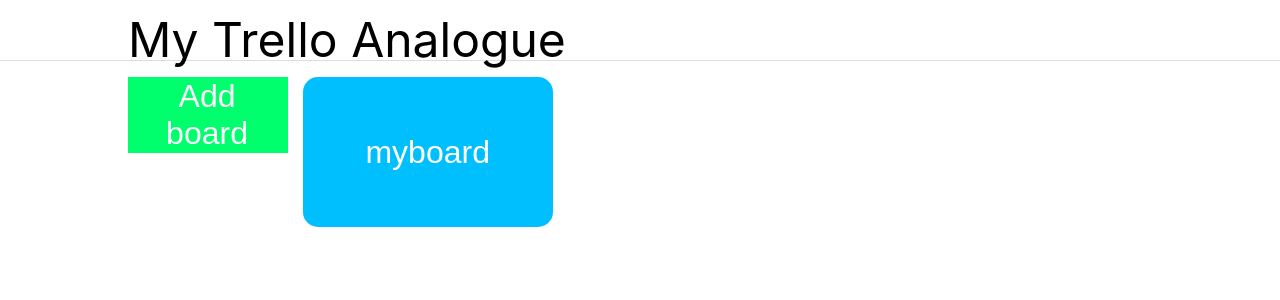
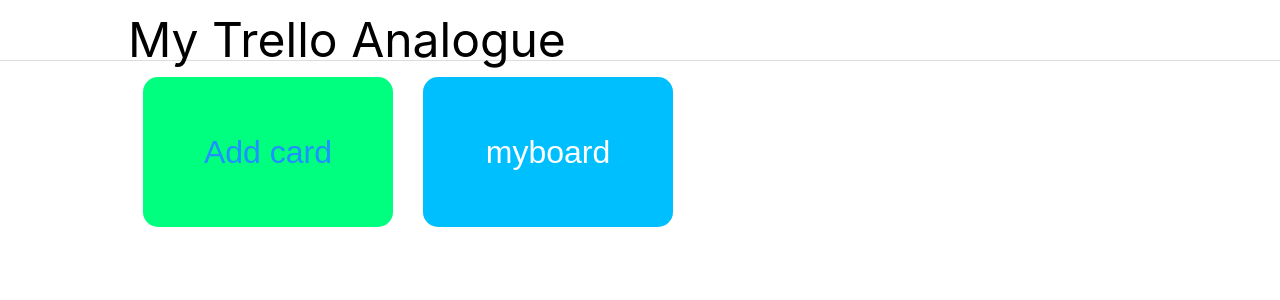
Before and after one commit to summerlightningman/my-trello-analogue, a React (Create React App) app: page / in a window 1280 px wide. Shown: the top 300 px of the page. Built offline with nearby package versions, Linux system fonts and the light colour scheme.

Commit message:
Added styled-components for BoardListItemAdd

```diff
--- a/src/components/Board/board-list-item-add/board-list-item-add.css
+++ /dev/null
@@ -1,30 +0,0 @@
-.board-list-item-add {
-    background: #00ff6c;
-}
-
-.board-list-item-add__btn {
-    width: 99%;
-    height: 99%;
-    background: transparent;
-    border: none;
-    color: white;
-    font-size: 2rem;
-    cursor: pointer;
-    outline: none;
-}
-
-.board-list-item-add__btn:hover {
-    color: #EEE;
-}
-
-.board-list-item-add__input {
-    width: 75%;
-    margin-top: 20px;
-    border: none;
-    background: transparent;
-    outline: none;
-    border-bottom: 1px solid #FFF;
-    color: white;
-    padding: 3px 5px;
-    font-size: 1.75rem;
-}
--- a/src/components/Board/board-list-item-add/board-list-item-add.tsx
+++ b/src/components/Board/board-list-item-add/board-list-item-add.tsx
@@ -1,20 +1,55 @@
 import {FC, FormEventHandler, KeyboardEventHandler, MouseEventHandler} from 'react';
+import styled from "styled-components";
 
 import {useTypedSelector} from "../../../hooks/useTypedSelector";
 import {useDispatch} from "react-redux";
 import {BoardActionTypes} from "../../../store/types/board";
 import {Board} from "../../../types/board";
 
-import './board-list-item-add.css';
+import {BoardCard, BoardCardLabel} from "../board-card";
+
+
+const BoardItemAdd = styled(BoardCard)`
+  background: #00FF7F;
+
+  &:hover {
+    background: #3CB371;
+  }
+`;
+
+const BoardItemAddLabel = styled(BoardCardLabel)`
+  color: #1E90FF;
+`;
+
+const BoardItemAddButton = styled.button`
+  border: none;
+  background: transparent;
+  color: white;
+  width: 100%;
+  height: 100%;
+  cursor: pointer;
+
+  &:hover ${BoardItemAddLabel} {
+    color: white;
+  }
+`;
+
+const BoardItemAddForm = styled(BoardCard)`
+  width: 100%;
+  height: 100%;
+
+  background: transparent;
+`;
+
 
 const BoardListItemAdd: FC = () => {
     const {newBoardName, boardList, isAddingBoard} = useTypedSelector(state => state.board);
     const dispatch = useDispatch();
 
-    const switchIsAddingBoard: MouseEventHandler<HTMLButtonElement> = () =>
+    const switchIsAddingBoard: MouseEventHandler<HTMLButtonElement | HTMLLIElement> = () =>
         dispatch({type: BoardActionTypes.SWITCH_IS_ADDING_BOARD, payload: !isAddingBoard});
 
-    const handleInput:  FormEventHandler<HTMLInputElement> = e =>
+    const handleInput: FormEventHandler<HTMLInputElement> = e =>
         dispatch({type: BoardActionTypes.SET_NEW_BOARD_NAME, payload: e.currentTarget.value});
 
     const handleAddClick: MouseEventHandler<HTMLButtonElement> = () => addBoard();
@@ -28,8 +63,11 @@
 
     const handleKeyPress: KeyboardEventHandler<HTMLInputElement> = e => e.key === 'Enter' && addBoard();
 
-    const button = <button onClick={switchIsAddingBoard} className="board-list-item-add__btn">Add board</button>;
-    const input = <>
+    const button = <BoardItemAddButton onClick={switchIsAddingBoard}>
+        <BoardItemAddLabel>Add card</BoardItemAddLabel>
+    </BoardItemAddButton>;
+
+    const input = <BoardItemAddForm onClick={switchIsAddingBoard}>
         <input
             type="text"
             value={newBoardName}
@@ -41,14 +79,12 @@
             <button onClick={handleAddClick} disabled={!newBoardName} className="buttons-panel__btn">Add</button>
             <button onClick={switchIsAddingBoard} className="buttons-panel__btn">Cancel</button>
         </div>
-    </>;
+    </BoardItemAddForm>;
 
     return (
-        <div className="board-list-item__wrapper">
-            <div className="board-list-item board-list-item-add">
-                {isAddingBoard ? input : button}
-            </div>
-        </div>
+        <BoardItemAdd>
+            {isAddingBoard ? input : button}
+        </BoardItemAdd>
     );
 };
 
```
